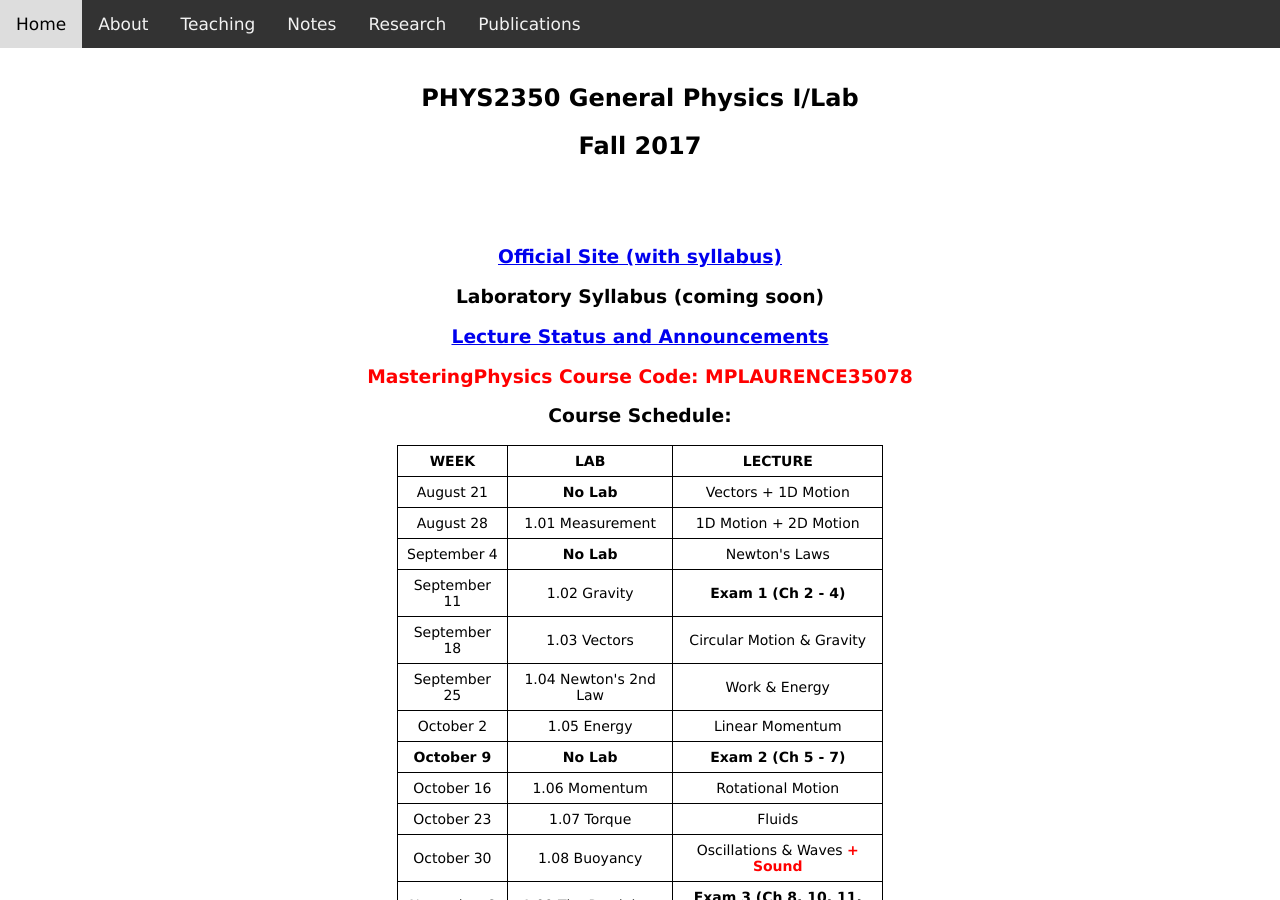
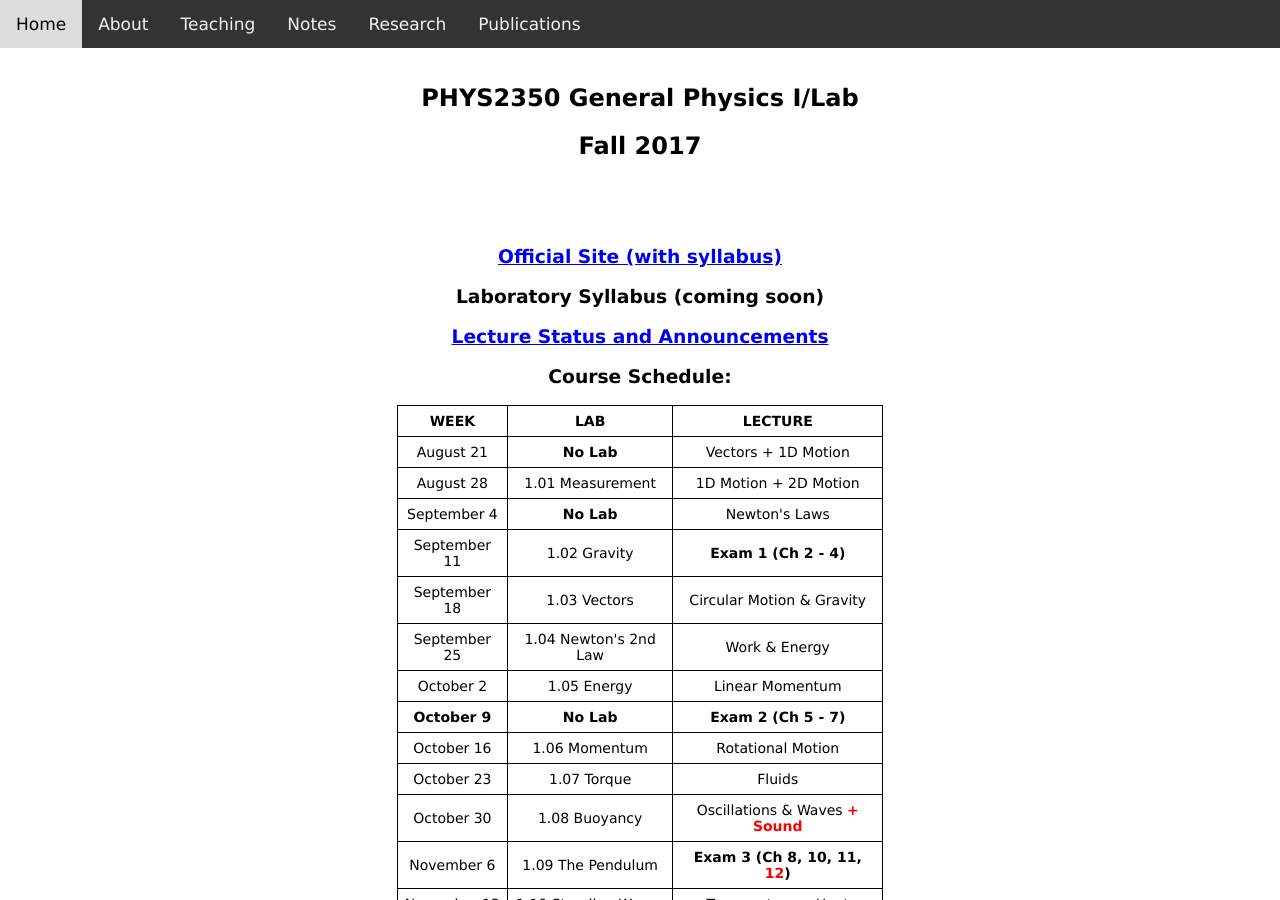
Before and after one commit to dhlaurence/dhlaurence.github.io, a Jekyll site: the page built from teaching/phys2350fall17.html, in a window 1280 px wide and 900 px high. Built offline with Jekyll 4.4.1, drawn with Linux system fonts in a browser that asks for light colours.

Commit message:
Update phys2350fall17.html

```diff
--- a/teaching/phys2350fall17.html
+++ b/teaching/phys2350fall17.html
@@ -27,11 +27,7 @@ title: PHYS2350Fall2017
     </center>
   </h3>
 
-  <h3>
-    <center>
-      <font color="red"><b>MasteringPhysics Course Code: MPLAURENCE35078</b></font>
-    </center>
-  </h3>
+
 
   <h3>
     <center>Course Schedule:</center>
```
